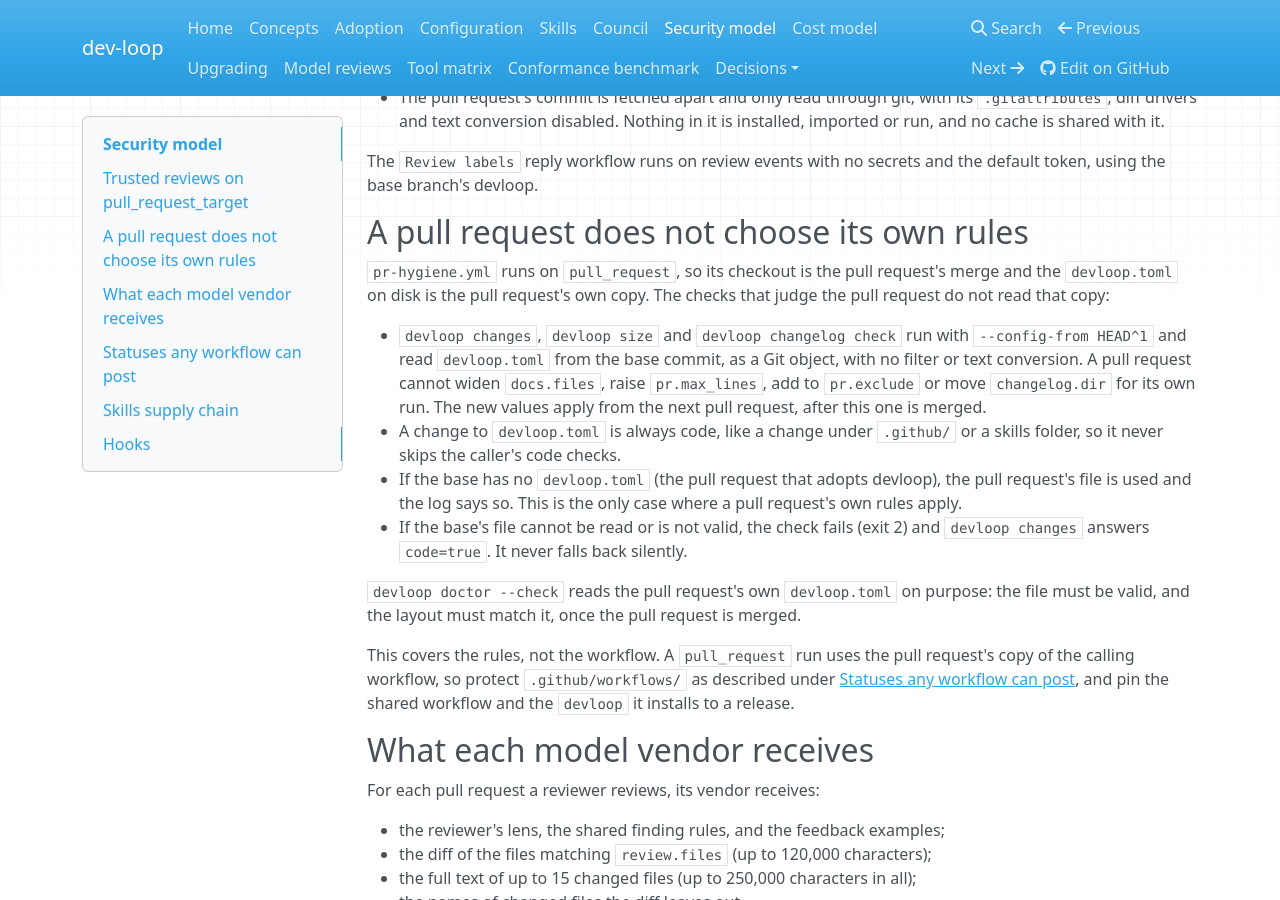
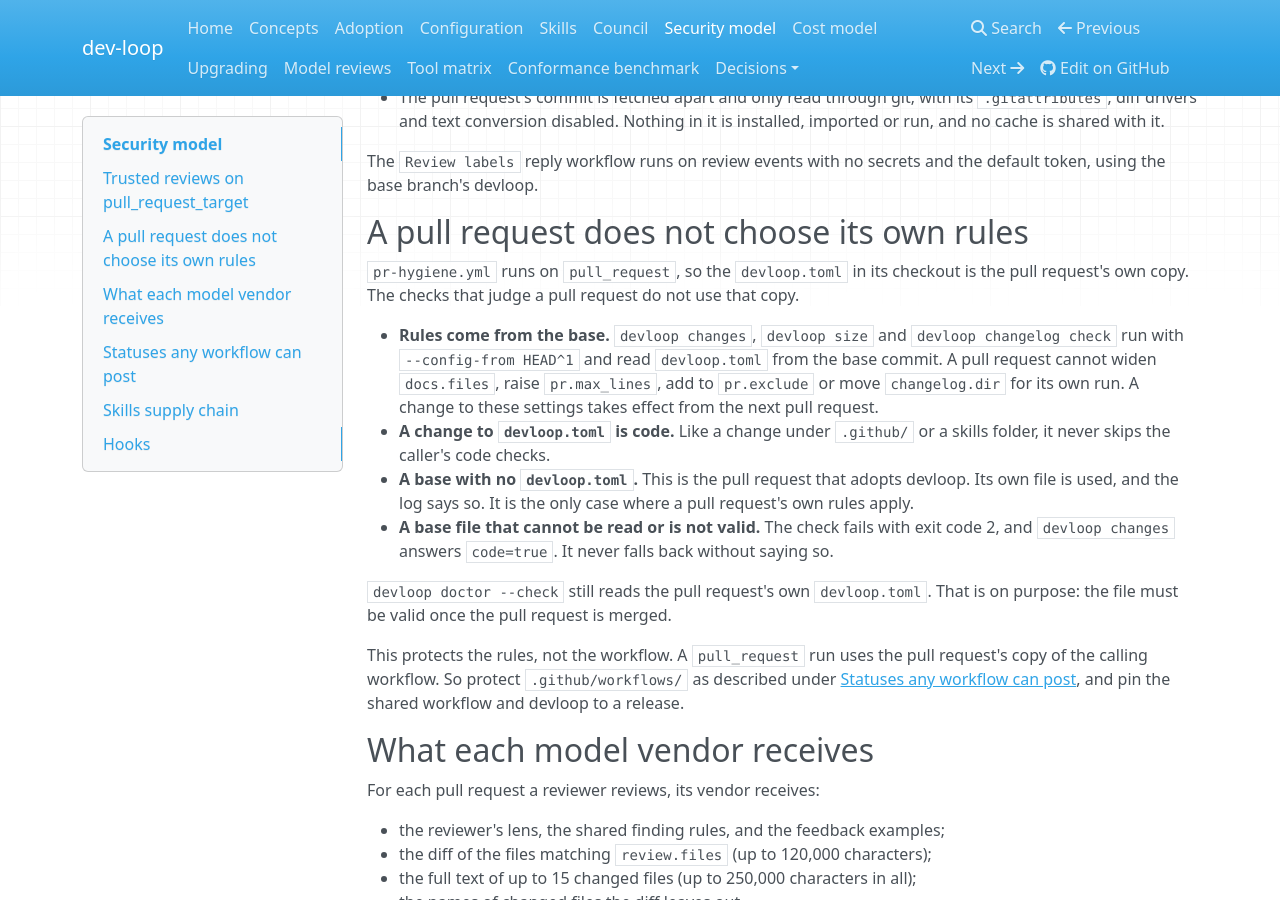
Before and after one commit to Jon-275/dev-loop, an MkDocs documentation site: the page built from docs/security.md, in a window 1280 px wide and 900 px high, scrolled down 320 px. Built offline with MkDocs 1.6.1, drawn with Linux system fonts in a browser that asks for light colours; nearby versions of some CDN libraries.

Commit message:
docs: the base-rules section in plainer words

```diff
--- a/docs/security.md
+++ b/docs/security.md
@@ -20,30 +20,29 @@ token, using the base branch's devloop.
 
 ## A pull request does not choose its own rules
 
-`pr-hygiene.yml` runs on `pull_request`, so its checkout is the pull request's merge and
-the `devloop.toml` on disk is the pull request's own copy. The checks that judge the pull
-request do not read that copy:
+`pr-hygiene.yml` runs on `pull_request`, so the `devloop.toml` in its checkout is the
+pull request's own copy. The checks that judge a pull request do not use that copy.
 
-- `devloop changes`, `devloop size` and `devloop changelog check` run with
-  `--config-from HEAD^1` and read `devloop.toml` from the base commit, as a Git object,
-  with no filter or text conversion. A pull request cannot widen `docs.files`, raise
-  `pr.max_lines`, add to `pr.exclude` or move `changelog.dir` for its own run. The new
-  values apply from the next pull request, after this one is merged.
-- A change to `devloop.toml` is always code, like a change under `.github/` or a skills
-  folder, so it never skips the caller's code checks.
-- If the base has no `devloop.toml` (the pull request that adopts devloop), the pull
-  request's file is used and the log says so. This is the only case where a pull request's
-  own rules apply.
-- If the base's file cannot be read or is not valid, the check fails (exit 2) and
-  `devloop changes` answers `code=true`. It never falls back silently.
+- **Rules come from the base.** `devloop changes`, `devloop size` and
+  `devloop changelog check` run with `--config-from HEAD^1` and read `devloop.toml` from
+  the base commit. A pull request cannot widen `docs.files`, raise `pr.max_lines`, add
+  to `pr.exclude` or move `changelog.dir` for its own run. A change to these settings
+  takes effect from the next pull request.
+- **A change to `devloop.toml` is code.** Like a change under `.github/` or a skills
+  folder, it never skips the caller's code checks.
+- **A base with no `devloop.toml`.** This is the pull request that adopts devloop. Its
+  own file is used, and the log says so. It is the only case where a pull request's own
+  rules apply.
+- **A base file that cannot be read or is not valid.** The check fails with exit code 2,
+  and `devloop changes` answers `code=true`. It never falls back without saying so.
 
-`devloop doctor --check` reads the pull request's own `devloop.toml` on purpose: the file
-must be valid, and the layout must match it, once the pull request is merged.
+`devloop doctor --check` still reads the pull request's own `devloop.toml`. That is on
+purpose: the file must be valid once the pull request is merged.
 
-This covers the rules, not the workflow. A `pull_request` run uses the pull request's copy
-of the calling workflow, so protect `.github/workflows/` as described under
+This protects the rules, not the workflow. A `pull_request` run uses the pull request's
+copy of the calling workflow. So protect `.github/workflows/` as described under
 [Statuses any workflow can post](#statuses-any-workflow-can-post), and pin the shared
-workflow and the `devloop` it installs to a release.
+workflow and devloop to a release.
 
 ## What each model vendor receives
 
```
Also changed, not shown: changes/hygiene-config-from-base.security.md (+1 -1 lines), docs/configuration.md (+4 -4 lines).
